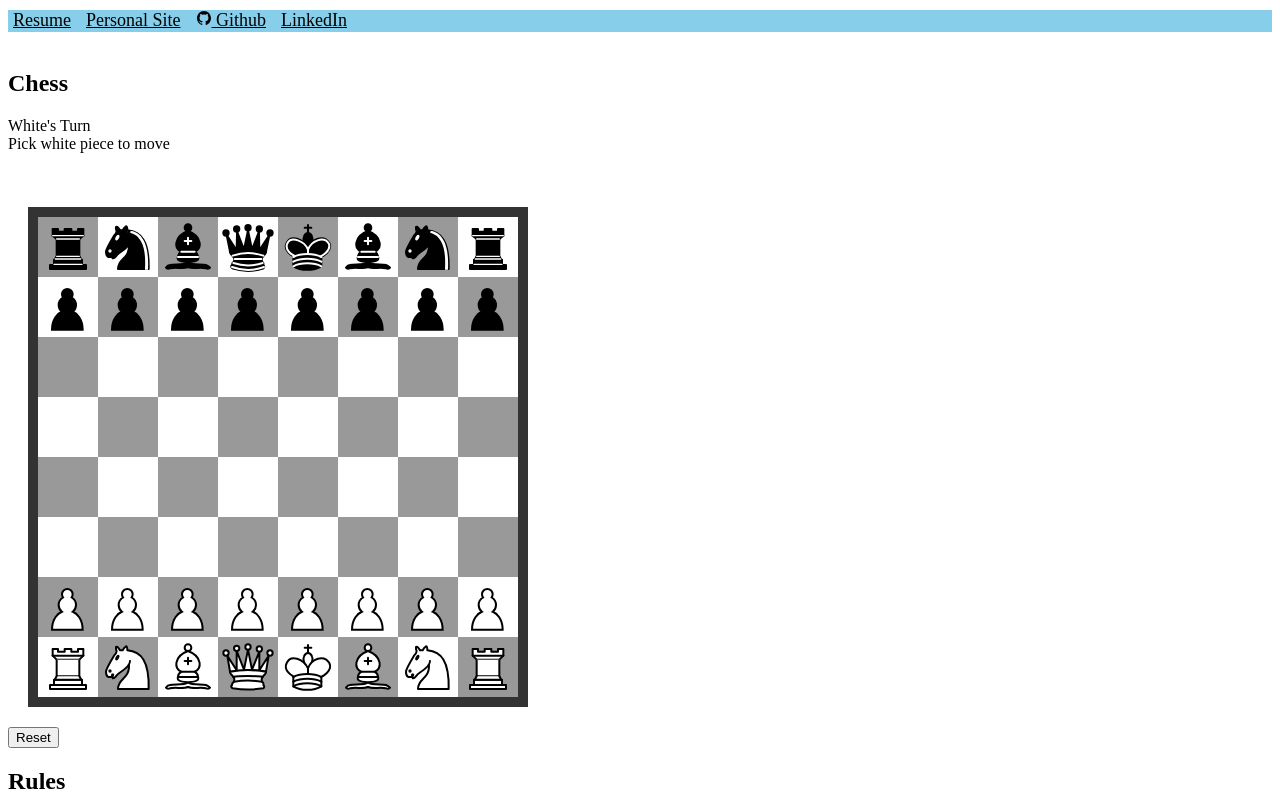
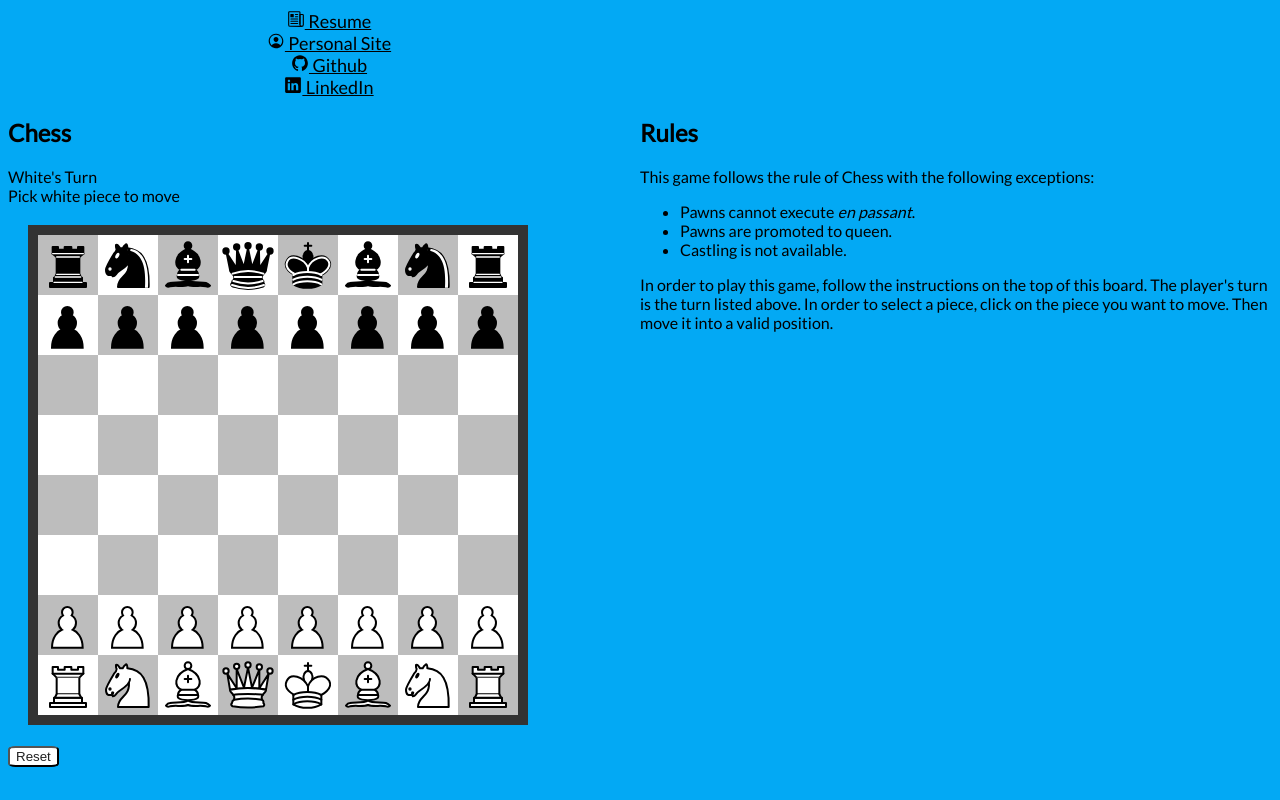
Before and after one commit to soali3107/chess, a website built with webpack: page index.html in a window 1280 px wide. Shown: the top 800 px of the page. Built offline with nearby package versions, Linux system fonts and the light colour scheme.

Commit message:
Added logos

```diff
--- a/index.html
+++ b/index.html
@@ -7,17 +7,28 @@
     <meta http-equiv="X-UA-Compatible" content="ie=edge">
     <link rel="stylesheet" href="./dist/main.css">
     <title>Document</title>
+    <link href="https://fonts.googleapis.com/css2?family=Lato&display=swap" rel="stylesheet">
 </head>
 <body>
     <div class='links'>
-        <a class="resume site" href="https://soali3107.github.io/images/Sohail_Ali_Resume.pdf" target="_blank" class="button">Resume</a>
-        <a class="personal site" href="https://soali3107.github.io" target="_blank">Personal Site</a>
+        <a class="resume site" href="https://soali3107.github.io/images/Sohail_Ali_Resume.pdf" target="_blank" class="button">
+            <ion-icon name="newspaper-outline"></ion-icon>
+            Resume
+        </a>
+        <a class="personal site" href="https://soali3107.github.io" target="_blank">
+            <ion-icon name="person-circle-outline"></ion-icon>
+            Personal Site
+        </a>
         <a class="github site" href="https://github.com/soali3107" target="_blank">
             <!-- <ion-icon name="logo-github"></ion-icon> -->
-            <img class="logo" src="logo-github.svg"></img>
+            <!-- <img class="logo" src="logo-github.svg"></img> -->
+            <ion-icon name="logo-github"></ion-icon>
             Github
         </a>
-        <a class="linkedin site" href="https://www.linkedin.com/in/soali3107/" target="_blank">LinkedIn</a>
+        <a class="linkedin site" href="https://www.linkedin.com/in/soali3107/" target="_blank">
+            <ion-icon name="logo-linkedin"></ion-icon>
+            LinkedIn
+        </a>
     </div>
     <br>
 
@@ -29,8 +40,6 @@
                 <div class='valid'>Pick white piece to move</div>
                 <div class='check'></div>
             </div>
-
-            <p class="turn"></p> <br>
             <div class="chess">
                 <script src="./dist/main.js"></script>
             </div>
@@ -56,5 +65,6 @@
                 </div>
         </div>
     </div>
+    <script src="https://unpkg.com/ionicons@5.0.0/dist/ionicons.js"></script>
 </body>
 </html>
--- a/src/styles/index.scss
+++ b/src/styles/index.scss
@@ -1,13 +1,24 @@
+html  {
+    background-color: #03A9F4;
+    font-family: 'Lato', sans-serif;
+}
+
 .links {
     box-sizing: border-box;
     height: 22px;
     margin-top: 10px;
-    margin-bottom: 5 px;
+    margin-bottom: 5px;
     font-size: 18px;
-    background-color: skyblue;
+    color: #212121;
+    text-align: center;
+    width: 100%;
 
 }
 
+.body {
+    width: 100%;
+    background-color: #B3E5FC;
+}
 .message {
     font-size: 15px;
 }
@@ -33,11 +44,20 @@
     opacity: .5; */
 }
 
+.main, .side {
+    float: left;
+    width: 50%;
+}
+
+.site {
+    width: 50%;
+}
+
 .black {
     float: left;
     width: 60px;
     height: 60px;
-    background-color: #999;
+    background-color: #bdbdbd;
     font-size:50px;
     text-align:center;
     display: table-cell;
@@ -50,9 +70,15 @@
     float: left;
     width: 60px;
     height: 60px;
-    background-color: white;
+    background-color: #ffffff;
     font-size:50px;
     text-align:center;
     display: table-cell;
     vertical-align:middle;
 }
+
+.reset {
+    border-radius: 15%;
+    color: #212121;
+    background-color: #FFFFFF;
+}
```
Also changed, not shown: logo-linkedin.svg (added), newspaper-outline.svg (added), person-circle-outline.svg (added).
